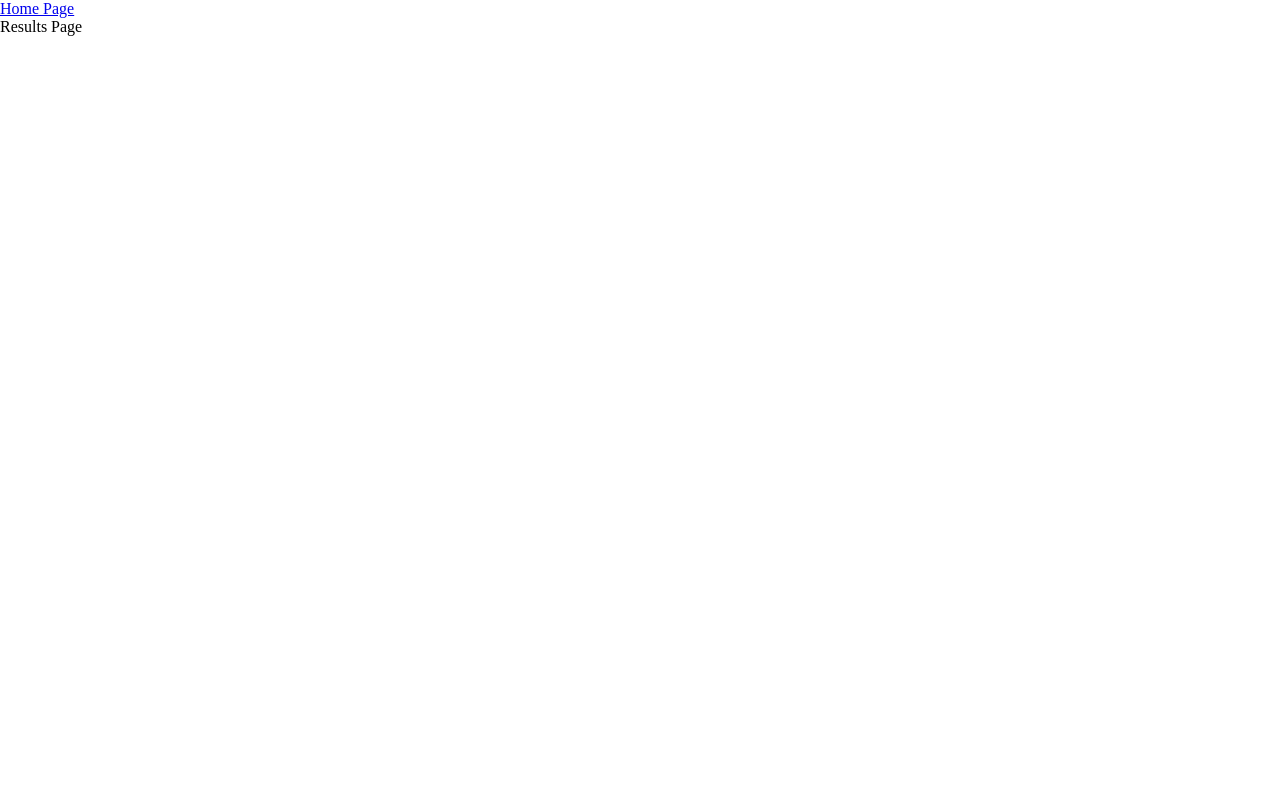
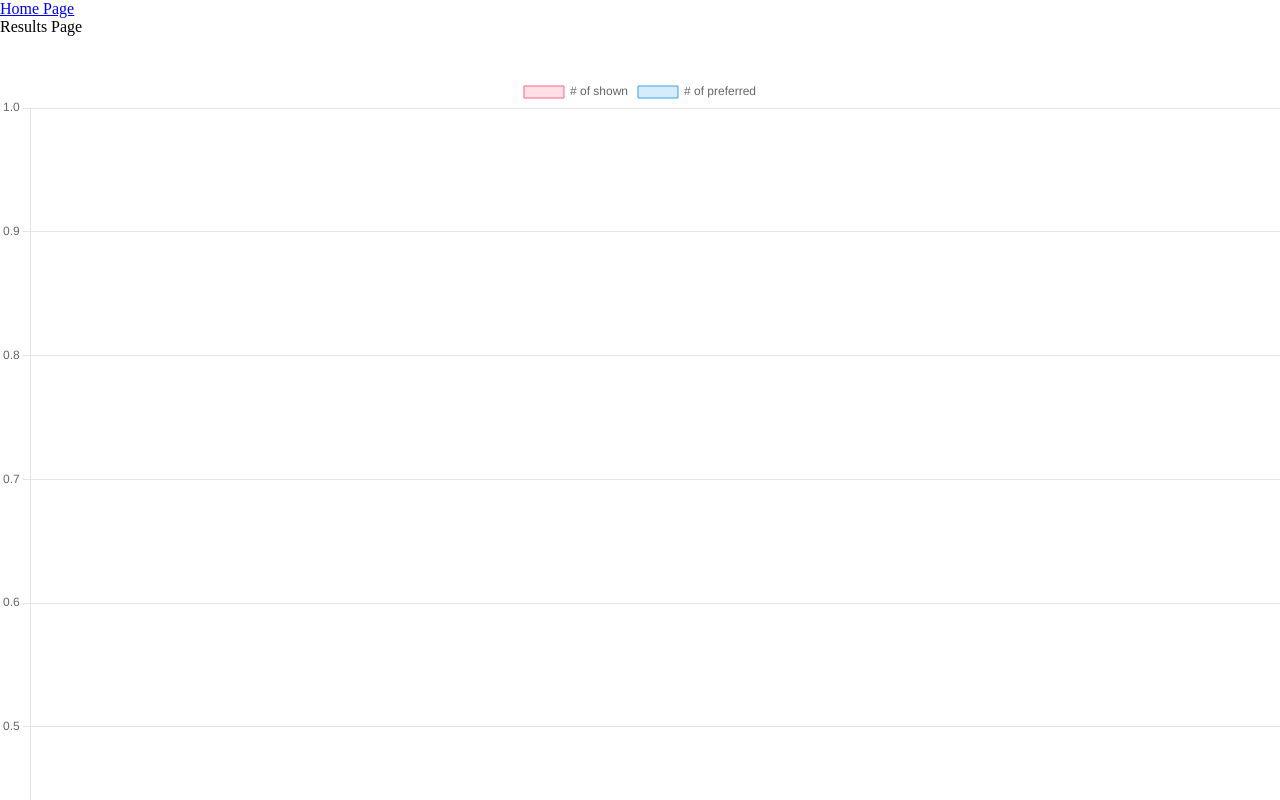
Before and after one commit to trianacerda/lab11-pokemon-catcher, a plain HTML site: page results/index.html in a window 1280 px wide. Shown: the top 800 px of the page. Drawn offline with nearby package versions, Linux system fonts and the light colour scheme.

Commit message:
Chart rendered to results page with correct data

```diff
--- a/results/index.html
+++ b/results/index.html
@@ -8,6 +8,7 @@
     <link rel="stylesheet" href="../styles/style.css">
     <link rel="stylesheet" href="../styles/home.css">
     <link rel="stylesheet" href="../styles/results.css">
+    <script src="https://cdn.jsdelivr.net/npm/chart.js@3.4.1/dist/chart.min.js"></script>
     <title>Document</title>
 </head>
 <body>
@@ -17,8 +18,12 @@
             <section id="results" >
 
             </section>
+            <canvas id="myChart" width="400" height="400">
+
+            </canvas>
 
     </main>
+
     <script type ="module" src ="results.js" > </script>
 </body>
 </html>
--- a/results/results.js
+++ b/results/results.js
@@ -3,6 +3,9 @@ import data from '../data/pokemon.js';
 
 const getResults = getPokedex();
 
+let preferredArray = [];
+let names = [];
+let shownArray = [];
 
 const resultsDiv = document.createElement('div');
 resultsDiv.classList.add('results');
@@ -13,6 +16,11 @@ for (let item of getResults){
 
     const pokemonImg = document.createElement('img');
     const pokemonId = findById(data, Number(item.id));
+
+    names.push(pokemonId.pokemon);
+    shownArray.push(item.shown);
+    preferredArray.push(item.preferred);
+
     pokemonImg.src = pokemonId.url_image;
     resultsDiv.appendChild(pokemonImg);
 
@@ -27,5 +35,64 @@ for (let item of getResults){
 }
 
 
-
-//want to refactor this into a funciton
+var ctx = document.getElementById('myChart').getContext('2d');
+new Chart(ctx, {
+    type: 'bar',
+    data: {
+        labels: names,
+        datasets: [{
+            label: '# of shown',
+            data: shownArray,
+            backgroundColor: [
+                'rgba(255, 99, 132, 0.2)',
+                'rgba(54, 162, 235, 0.2)',
+                'rgba(255, 206, 86, 0.2)',
+                'rgba(75, 192, 192, 0.2)',
+                'rgba(153, 102, 255, 0.2)',
+                'rgba(255, 159, 64, 0.2)'
+            ],
+            borderColor: [
+                'rgba(255, 99, 132, 1)',
+                'rgba(54, 162, 235, 1)',
+                'rgba(255, 206, 86, 1)',
+                'rgba(75, 192, 192, 1)',
+                'rgba(153, 102, 255, 1)',
+                'rgba(255, 159, 64, 1)'
+            ],
+            borderWidth: 1
+        },
+        {
+            label: '# of preferred',
+            data: preferredArray,
+            backgroundColor: [
+                'rgba(255, 99, 132, 0.2)',
+                'rgba(54, 162, 235, 0.2)',
+                'rgba(255, 206, 86, 0.2)',
+                'rgba(75, 192, 192, 0.2)',
+                'rgba(153, 102, 255, 0.2)',
+                'rgba(255, 159, 64, 0.2)'
+            ],
+            borderColor: [
+                'rgba(255, 99, 132, 1)',
+                'rgba(54, 162, 235, 1)',
+                'rgba(255, 206, 86, 1)',
+                'rgba(75, 192, 192, 1)',
+                'rgba(153, 102, 255, 1)',
+                'rgba(255, 159, 64, 1)'
+            ],
+            borderWidth: 1
+        }]
+    },
+    options: {
+        scales: {
+            y: [
+                {
+                    ticks: {
+                        beginAtZero: true,
+                        stepSize: 1
+                    }
+                }
+            ]
+        }
+    }
+});
```
